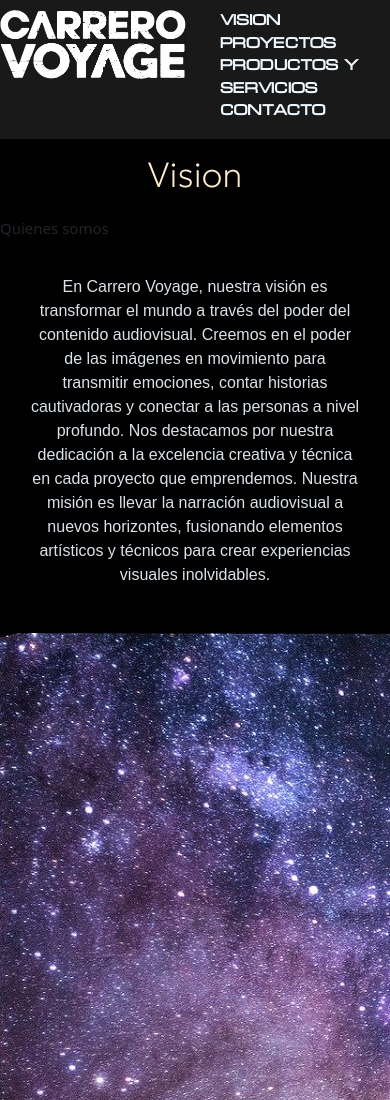
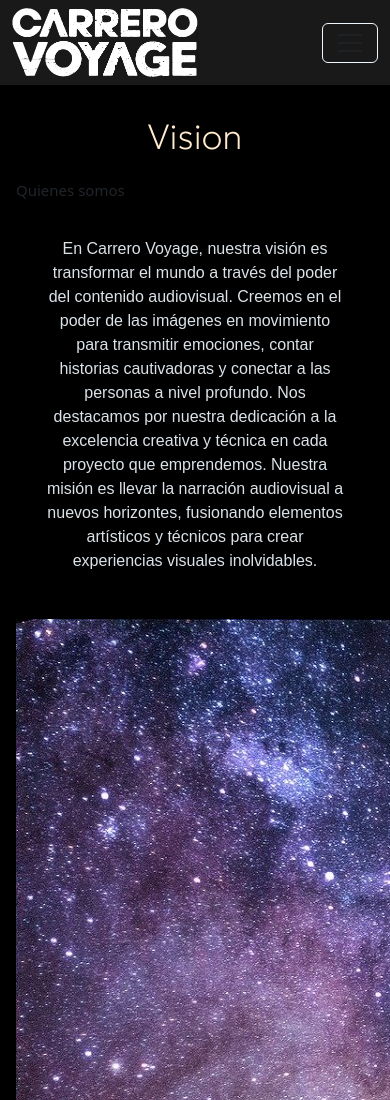
Before and after one commit to braianbth2/PreEntrega2Enrique, a plain HTML site: page pages/Vision.html in a window 390 px wide. Shown: the top 1100 px of the page. Drawn offline with nearby package versions, Linux system fonts and the light colour scheme.

Commit message:
header hamburguesa y js

```diff
--- a/css/main.css
+++ b/css/main.css
@@ -26,10 +26,13 @@ body {
 
 /* header */
 
+header{
+  position: sticky;
+  top: 0;
+}
+
 header .links-header{
   background-color: rgb(25, 25, 25);
-  top: 0px;
-  position: sticky;
 }
 
 
@@ -38,7 +41,6 @@ header nav div {
   list-style: none;
   color: aliceblue;
 }
-
 
 
 header nav div ul li {
@@ -51,6 +53,16 @@ header nav div ul li {
 header nav .links-header ul li a{
   display: flex;
 }
+.custom-toggler ,.navbar-toggler{
+  border-color: aliceblue;
+}
+
+
+header div nav div .menu-color .navbar-nav .nav-item a:hover{
+  color: black;
+  background-color: aliceblue;
+}
+
 
 
 
@@ -67,6 +79,7 @@ header nav div ul li a {
 main {
   display: flex;
   flex-direction: column;
+  margin: 1rem 1rem 1rem 1rem;
 }
 
 main .foto-main img{
@@ -165,8 +178,10 @@ form #enviar {
   height: 70vh;
 }
 
-/* media querys */
+/* MEDIA QUERIES */
 
+
+/* media query para celular */
 @media screen and (max-width:575px){
   main .fotos-intro img {
     width: 100%;
@@ -180,8 +195,8 @@ form #enviar {
     width: 100%;
     height: 800px;
     grid-template-columns: repeat(2, 1fr);
+    grid-auto-rows: minmax(100px, auto);
     gap: 10px;
-    grid-auto-rows: minmax(100px, auto);
   }
 
   .TORRE{
@@ -218,6 +233,8 @@ form #enviar {
 
 
 }
+
+/*media query para computadora */
 
 @media screen and (min-width:1024px){
 
--- a/pages/Vision.html
+++ b/pages/Vision.html
@@ -21,25 +21,32 @@
 <body>
     <!-- header -->
     <header id="arriba">
-        <nav class="menu">
-            <div>
-                <a href="../index.html" class="logo-inicio">
+        <div class="links-header">
+            <nav class="navbar navbar-light navbar-expand-lg">
+                <div class="container-fluid">
+                    <a class="logo-inicio" href="../index.html">
                         <img src="../img/carrero voyage logo.png" alt="Carrero Voyage">
                     </a>
-                <ul>
-                    <li>
-                        <a href="Vision.html">Vision</a>
+                    <button class="navbar-toggler custom-toggler" type="button" data-bs-toggle="collapse" data-bs-target="#navbarNav"
+                        aria-controls="navbarNav" aria-expanded="false" aria-label="Toggle navigation">
+                        <span class="navbar-toggler-icon"></span>
+                    </button>
+                    <div class="collapse navbar-collapse menu-color" id="navbarNav">
+                        <ul class="navbar-nav">
+                            <li class="nav-item">
+                                <a class="Vision" aria-current="page" href="Vision.html">Vision</a>
                             </li>
-                    <li>
-                        <a href="proyecto.html">Proyectos</a>
+                            <li class="nav-item">
+                                <a class="Proyectos" href="Proyecto.html">Proyectos</a>
                             </li>
-                    <li>
-                        <a href="productos.html">Productos y Servicios</a>
+                            <li class="nav-item">
+                                <a class="Productos" href="productos.html">Productos y Servicios</a>
                             </li>
-                    <li>
-                        <a href="Contacto.html">Contacto</a>
+                            <li class="nav-item">
+                                <a class="Contacto" href="Contacto.html">Contacto</a>
                             </li>
                         </ul>
+                    </div>
                 </div>
             </nav>
     </header>
@@ -105,6 +112,11 @@
     </footer>
     <!-- fin de footer -->
 
+    <!-- script js -->
+    <script src="https://cdn.jsdelivr.net/npm/bootstrap@5.3.0/dist/js/bootstrap.bundle.min.js"
+        integrity="sha384-geWF76RCwLtnZ8qwWowPQNguL3RmwHVBC9FhGdlKrxdiJJigb/j/68SIy3Te4Bkz"
+        crossorigin="anonymous"></script>
+
 </body>
 
 </html>
```
Also changed, not shown: index.html (+7 -12 lines), pages/Contacto.html (+24 -12 lines), pages/productos.html (+24 -12 lines), pages/proyecto.html (+24 -12 lines), 1 other file. Lines whose indentation alone changed are shown as unchanged.
